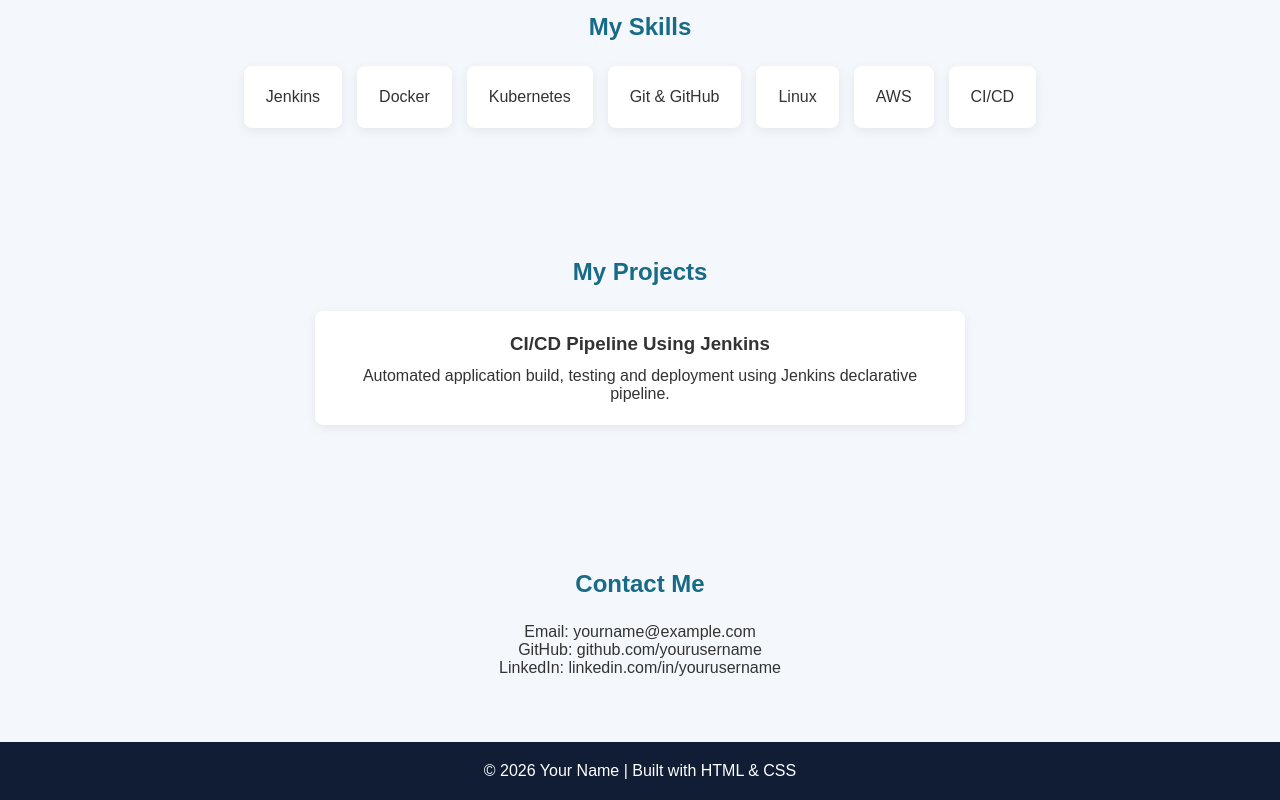
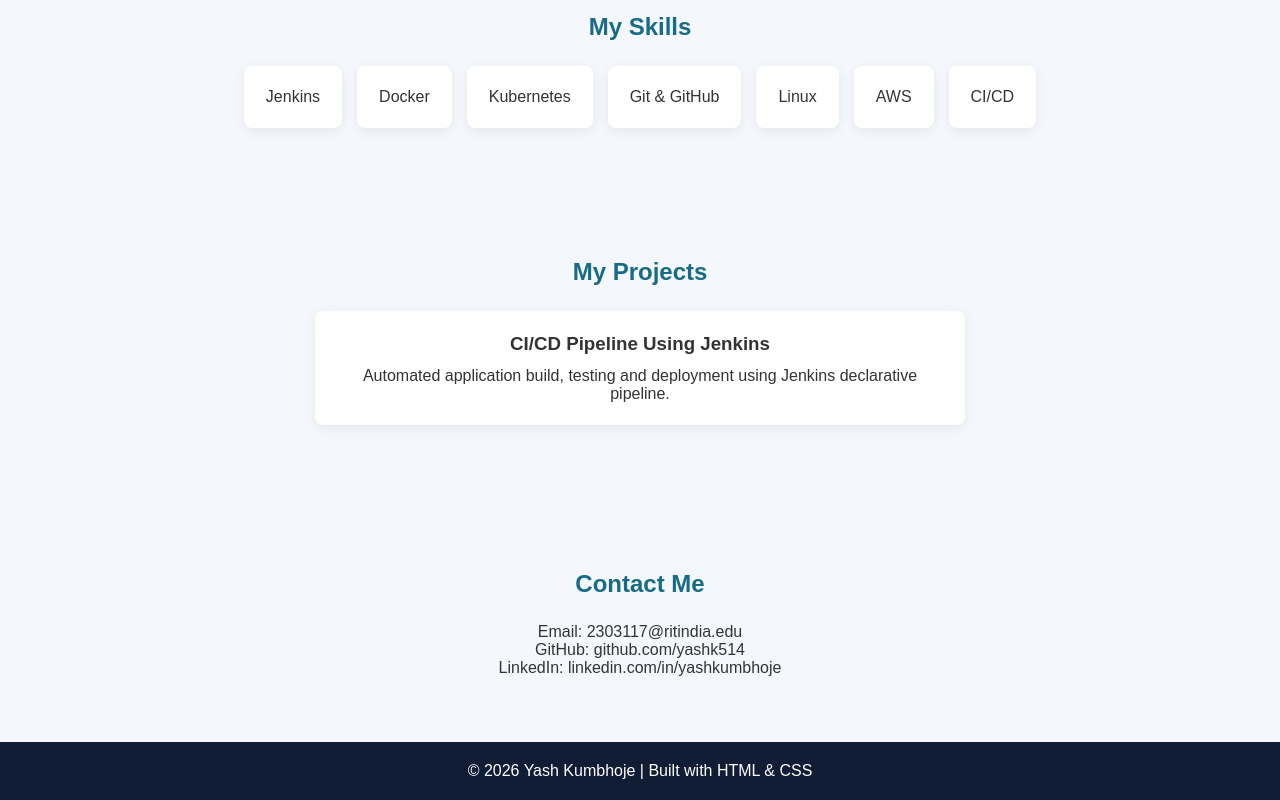
Before and after one commit to yashk514/portfolio, a plain HTML site: page index.html in a window 1280 px wide. Shown: the part 737-1537 px from the top of the page. Drawn offline with Linux system fonts and the light colour scheme.

Commit message:
index changes

```diff
--- a/index.html
+++ b/index.html
@@ -65,13 +65,13 @@
 
 <section id="contact">
     <h2>Contact Me</h2>
-    <p>Email: yourname@example.com</p>
-    <p>GitHub: github.com/yourusername</p>
-    <p>LinkedIn: linkedin.com/in/yourusername</p>
+    <p>Email: 2303117@ritindia.edu</p>
+    <p>GitHub: github.com/yashk514</p>
+    <p>LinkedIn: linkedin.com/in/yashkumbhoje</p>
 </section>
 
 <footer>
-    <p>© 2026 Your Name | Built with HTML & CSS</p>
+    <p>© 2026 Yash Kumbhoje | Built with HTML & CSS</p>
 </footer>
 
 </body>
```
